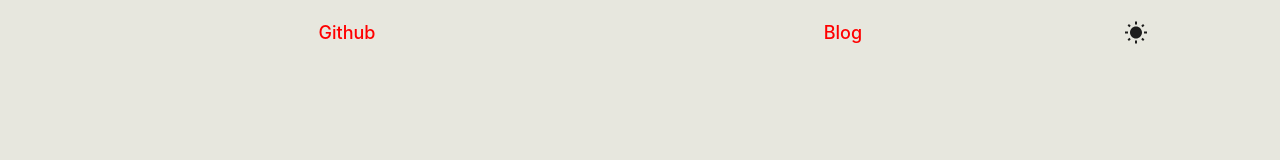
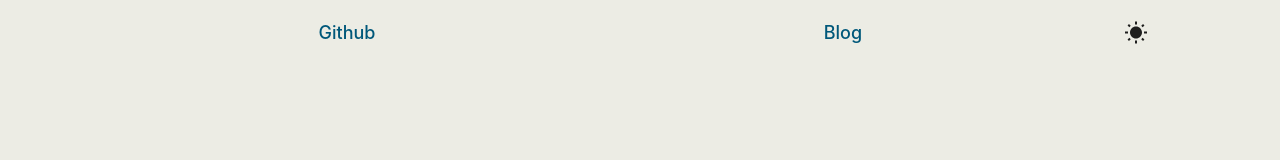
Before and after one commit to SamX23/my-blog, a Next.js app: page / in a window 1280 px wide. Shown: the top 160 px of the page. Built offline with nearby package versions, Linux system fonts and the light colour scheme.

Commit message:
Update : remove unused script

```diff
--- a/src/theme/theme.ts
+++ b/src/theme/theme.ts
@@ -1,21 +1,24 @@
 import { createMuiTheme, ThemeOptions } from "@material-ui/core/styles";
 
-// Color pallete from https://colorhunt.co/palette/225739
-// rgba(231, 231, 222, 1)
+// Color pallete modified from https://colorhunt.co/palette/225739
+// rgba(236, 236, 228, 1)
+// rgba(0, 231, 239, 1)
 // rgba(0, 136, 145, 1)
 // rgba(0, 88, 122, 1)
 // rgba(15, 48, 87, 1)
 
 export const darkColorPalette = {
   primary: "rgba(15, 48, 87, 1)",
-  // secondary: "#888811",
-  text: "rgba(231, 231, 222, 1)",
+  text: "rgba(236, 236, 228, 1)",
+  link: "rgba(0, 231, 239, 1)",
+  linkHover: "rgba(96, 182, 243,1)",
   loadingBar: "rgba(0, 136, 145, 1)",
 };
 export const lightColorPalette = {
-  primary: "rgba(231, 231, 222, 1)",
-  // secondary: "#112288",
+  primary: "rgba(236, 236, 228, 1)",
   text: "rgba(15, 48, 87, 1)",
+  link: "rgba(0, 88, 122, 1)",
+  linkHover: "rgba(96, 182, 243,1)",
   loadingBar: "rgba(0, 88, 122, 1)",
 };
 
@@ -27,9 +30,6 @@ const options = (dark: boolean): ThemeOptions => {
       primary: {
         main: paletteColors.primary,
       },
-      // secondary: {
-      //   main: paletteColors.secondary,
-      // },
     },
     typography: {
       fontFamily:
@@ -51,10 +51,11 @@ const options = (dark: boolean): ThemeOptions => {
             scrollBehavior: "smooth",
           },
           a: {
-            color: "red",
+            color: paletteColors.link,
             textDecoration: "none",
+            fontWeight: "bold",
             "&:hover": {
-              color: "green",
+              color: paletteColors.linkHover,
             },
           },
         },
@@ -64,4 +65,4 @@ const options = (dark: boolean): ThemeOptions => {
 };
 
 export const darkTheme = createMuiTheme(options(false));
-export const lightTheme = createMuiTheme(options(false));
+export const lightTheme = createMuiTheme(options(true));
```
Also changed, not shown: src/components/hero.tsx (+0 -9 lines), src/theme/themeProvider.tsx (+9 -15 lines).
